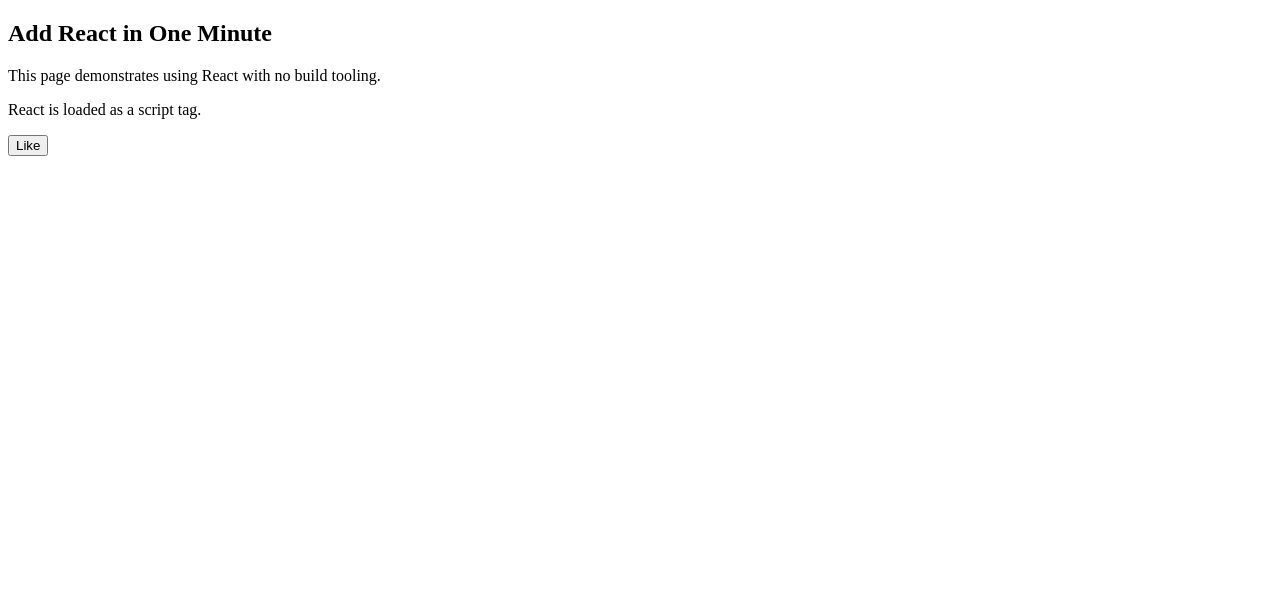
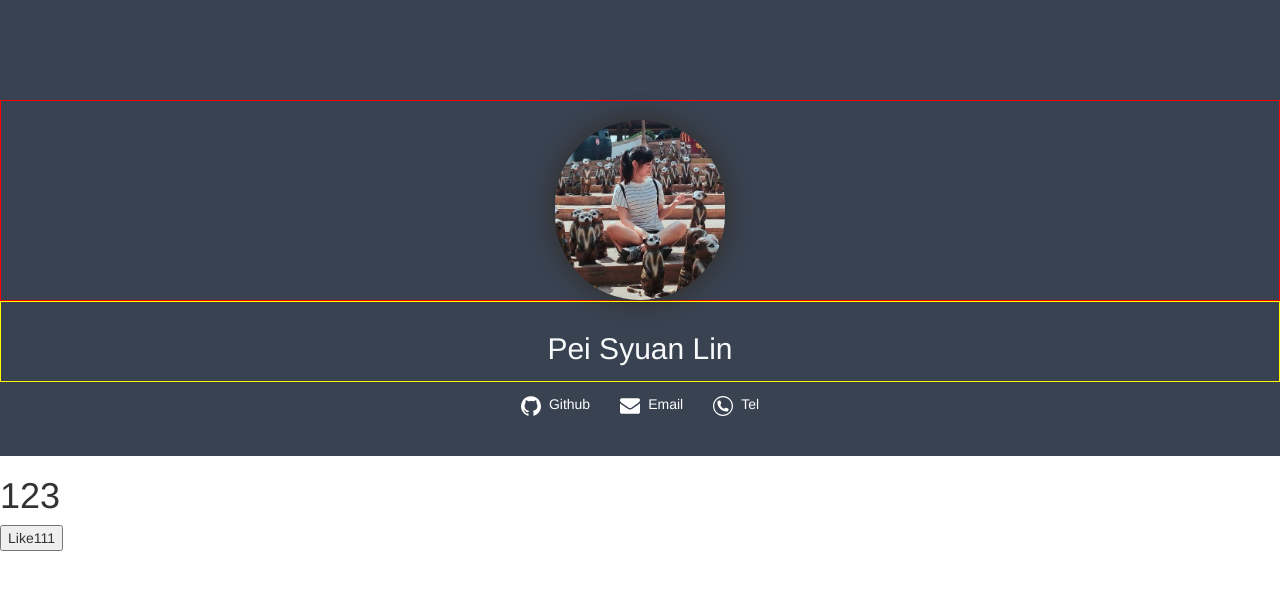
Before and after one commit to lucylinugs258/lucylinugs258.github.io, a plain HTML site: page index.html in a window 1280 px wide. Drawn offline with nearby package versions, Linux system fonts and the light colour scheme.

Commit message:
add about

```diff
--- /dev/null
+++ b/about.html
@@ -0,0 +1 @@
+<h1>123</h1>
--- /dev/null
+++ b/css/style.css
@@ -0,0 +1,48 @@
+.header-page {
+    position: relative;
+    width: 100%;
+    padding-top: 100px;
+    padding-bottom: 30px;
+    background-color: rgb(57, 66, 81);
+}
+
+ .header-photo{
+    position: relative;
+    padding-top: 1.5%;
+    width: 100%;
+    border: 1px solid red;
+    top:0;
+    text-align: center;
+}
+.header-photo img{
+    height: 180px;
+    border-radius: 120px;
+    box-shadow: 0px 0px 20px 5px;
+}
+.header-name {
+    padding-top:2%;
+    position: relative;
+    border: 1px solid yellow;
+    text-align: center;
+    color: #f8f9fa;
+    font-size: 30px;
+
+}
+.header-link ul {
+    display: inline-flex;
+    flex-direction: row;
+    justify-content: center;
+    list-style:none;
+    width: 100%;
+    padding: 0px;
+    padding-top: 1%;
+}
+.header-link ul li{
+    margin-left: 15px;
+    margin-right: 15px;
+}
+.header-link ul li span{
+    padding-left: 8px;
+    color: #fff;
+
+}
--- a/index.html
+++ b/index.html
@@ -3,12 +3,38 @@
   <head>
     <meta charset="UTF-8" />
     <title>Add React in One Minute</title>
+    <link rel="shortcut icon" href="icon/faviconps.ico"/>
+    <link rel="stylesheet" href="css/style.css" >
+    <link rel="stylesheet" href="https://maxcdn.bootstrapcdn.com/bootstrap/3.3.7/css/bootstrap.min.css">
+    <link rel="stylesheet" href="https://cdnjs.cloudflare.com/ajax/libs/font-awesome/4.7.0/css/font-awesome.min.css">
+    <link href="//netdna.bootstrapcdn.com/font-awesome/4.1.0/css/font-awesome.min.css" rel="stylesheet">
+    <script src="https://ajax.googleapis.com/ajax/libs/jquery/3.3.1/jquery.min.js"></script>
+    <script>
+      $(document).ready(function(){
+        $.get("about.html", function(data) {
+          $("#header").html(data);
+        });
+      });
+    </script>
   </head>
   <body>
+    <div class="header-page">
+      <div class="header-photo">
+        <img src="images/myphoto.jpg">
+      </div>
+      <div class="header-name">
+        <p>Pei Syuan Lin</p>
+      </div>
+      <div class="header-link">
+        <ul>
+          <li><img src="icon/github-logo.svg" style="width:20px;height: 20px;" alt='icon-github' /><span>Github</span></li>
+          <li><img src="icon/envelope.svg" style="width:20px;height: 20px;" alt='icon-github' /><span>Email</span></li>
+          <li><img src="icon/tel.svg" style="width:20px;height: 20px;" alt='icon-github' /><span>Tel</span></li>
+        </ul>
+      </div>
+    </div>
 
-    <h2>Add React in One Minute</h2>
-    <p>This page demonstrates using React with no build tooling.</p>
-    <p>React is loaded as a script tag.</p>
+    <div id="header"></div>
 
 
     <div id="like_button_container"></div>
--- a/like_button.js
+++ b/like_button.js
@@ -16,7 +16,7 @@ class LikeButton extends React.Component {
     return e(
       'button',
       { onClick: () => this.setState({ liked: true }) },
-      'Like'
+      'Like111'
     );
   }
 }
```
Also changed, not shown: import.html (added, +6 -0 lines), icon/envelope.svg (added), icon/faviconps.ico.ico (added), icon/github-logo.svg (added), icon/github.svg (added), icon/tel.svg (added), images/myphoto.jpg (added).
